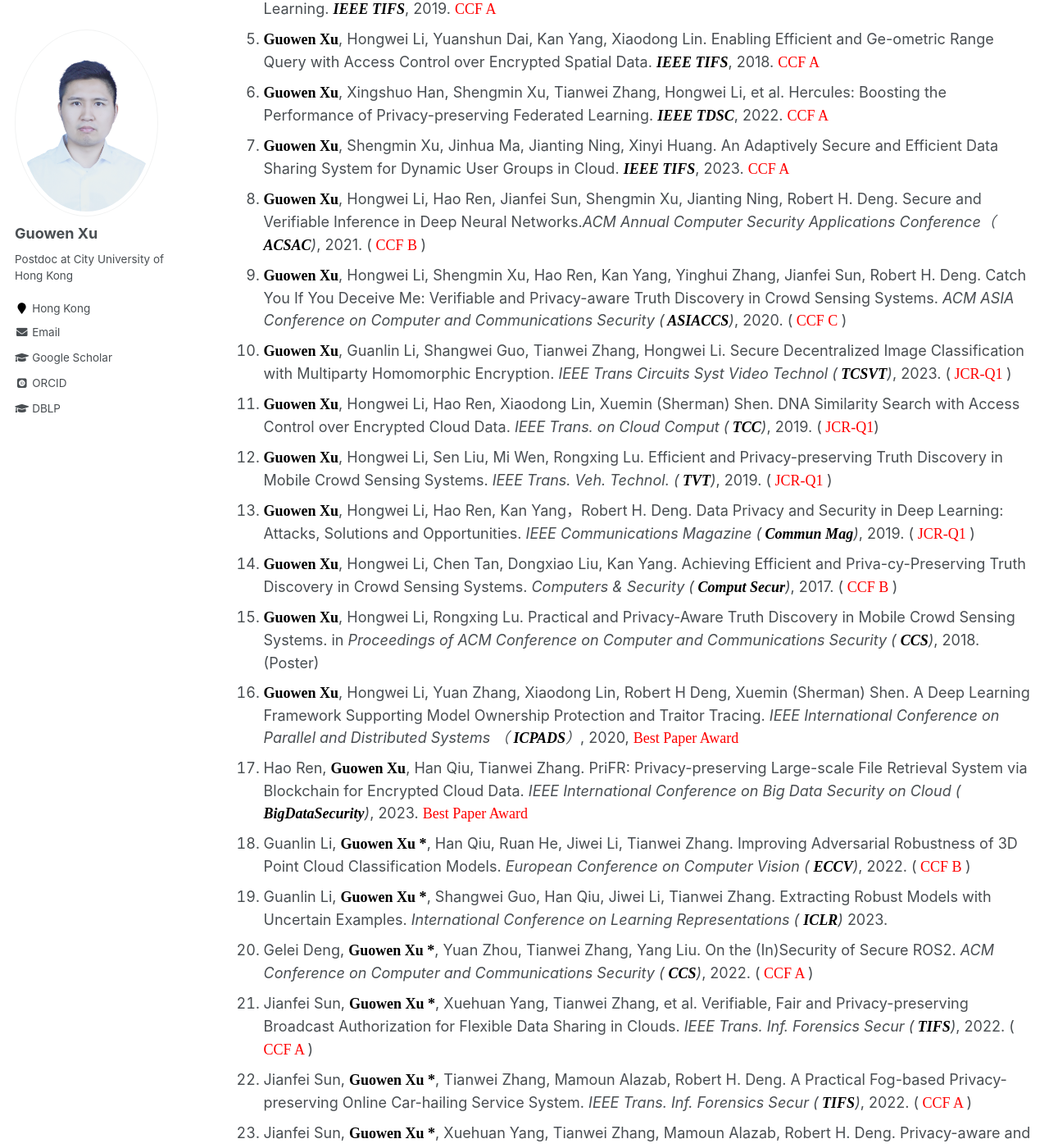
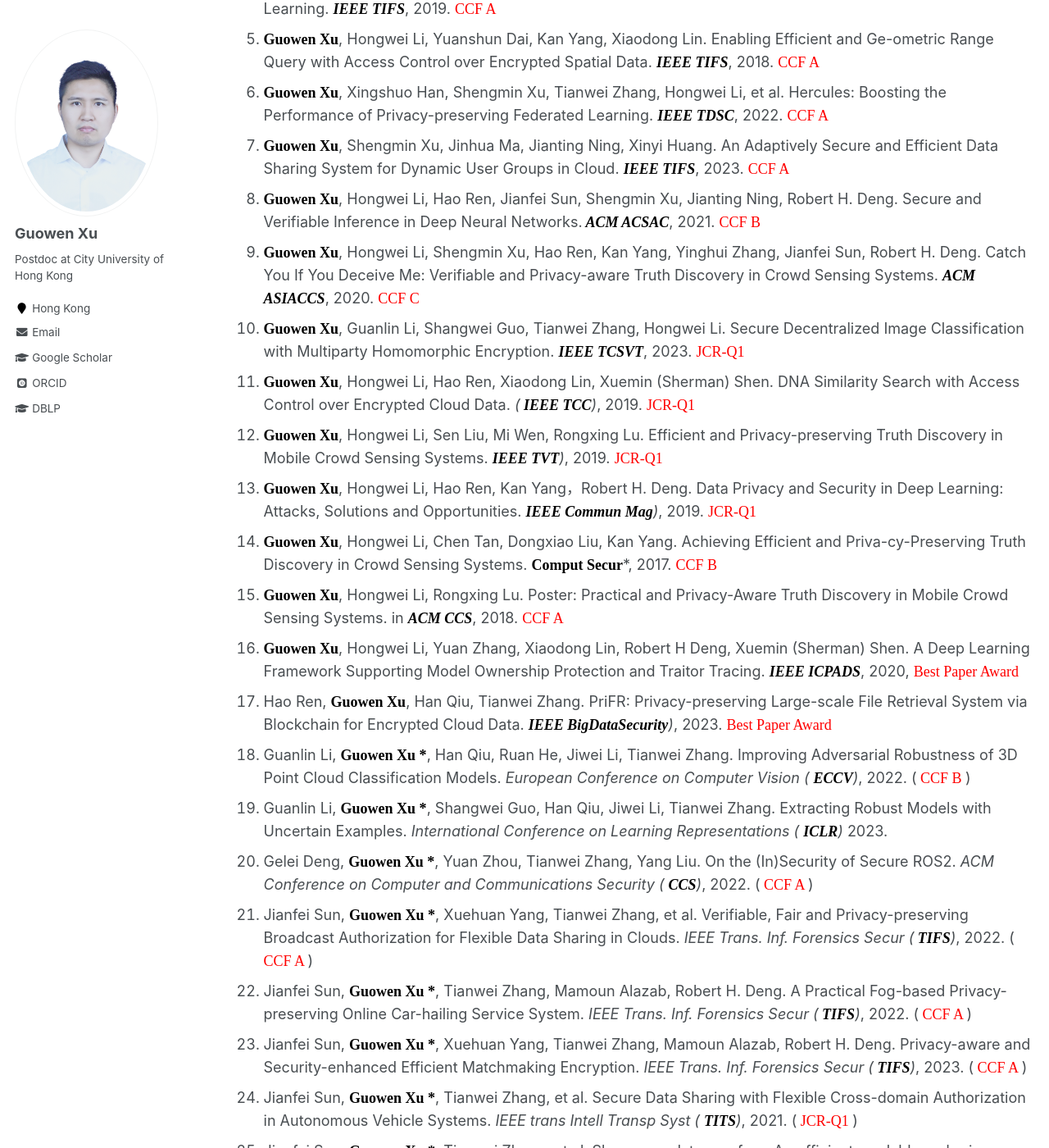
Before and after one commit to Guowen-xu/guowen-xu.github.io, a Jekyll site: the page built from _pages/publications.md, in a window 1280 px wide and 1400 px high, scrolled down 543 px. Shown: the whole window at 82% size. Built offline with Jekyll 4.4.1, drawn with Linux system fonts in a browser that asks for light colours; some web fonts are replaced.

Commit message:
Update publications.md

```diff
--- a/_pages/publications.md
+++ b/_pages/publications.md
@@ -21,16 +21,16 @@ You can find my articles on my [Google Scholar](https://scholar.google.com.hk/ci
 5. **<font face="Times New Roman" color=black size=4> Guowen Xu</font>**, Hongwei Li, Yuanshun Dai, Kan Yang, Xiaodong Lin. Enabling Efficient and Ge-ometric Range Query with Access Control over Encrypted Spatial Data. ***<font face="Times New Roman" color=black size=4> IEEE TIFS</font>***,  2018. <font face="Times New Roman" color=red size=4>  CCF A </font>
 6. **<font face="Times New Roman" color=black size=4> Guowen Xu</font>**, Xingshuo Han, Shengmin Xu, Tianwei Zhang, Hongwei Li, et al. Hercules: Boosting the Performance of Privacy-preserving Federated Learning. ***<font face="Times New Roman" color=black size=4> IEEE TDSC</font>***, 2022. <font face="Times New Roman" color=red size=4>  CCF A </font>
 7. **<font face="Times New Roman" color=black size=4> Guowen Xu</font>**, Shengmin Xu, Jinhua Ma, Jianting Ning, Xinyi Huang. An Adaptively Secure and Efficient Data Sharing System for Dynamic User Groups in Cloud. ***<font face="Times New Roman" color=black size=4> IEEE TIFS</font>***, 2023. <font face="Times New Roman" color=red size=4>  CCF A </font>
-8. **<font face="Times New Roman" color=black size=4> Guowen Xu</font>**, Hongwei Li, Hao Ren, Jianfei Sun, Shengmin Xu, Jianting Ning, Robert H. Deng. Secure and Verifiable Inference in Deep Neural Networks.*ACM Annual Computer Security Applications Conference（**<font face="Times New Roman" color=black size=4> ACSAC</font>**)*, 2021. (<font face="Times New Roman" color=red size=4>  CCF B </font>)
-9. **<font face="Times New Roman" color=black size=4> Guowen Xu</font>**, Hongwei Li, Shengmin Xu, Hao Ren, Kan Yang, Yinghui Zhang, Jianfei Sun, Robert H. Deng. Catch You If You Deceive Me: Verifiable and Privacy-aware Truth Discovery in Crowd Sensing Systems. *ACM ASIA Conference on Computer and Communications Security (**<font face="Times New Roman" color=black size=4> ASIACCS</font>**)*, 2020. (<font face="Times New Roman" color=red size=4>  CCF C </font>)
-10. **<font face="Times New Roman" color=black size=4> Guowen Xu</font>**, Guanlin Li, Shangwei Guo, Tianwei Zhang, Hongwei Li. Secure Decentralized Image Classification with Multiparty Homomorphic Encryption. *IEEE Trans Circuits Syst Video Technol (**<font face="Times New Roman" color=black size=4> TCSVT</font>**)*, 2023. (<font face="Times New Roman" color=red size=4>  JCR-Q1 </font>)
-11. **<font face="Times New Roman" color=black size=4> Guowen Xu</font>**, Hongwei Li, Hao Ren, Xiaodong Lin, Xuemin (Sherman) Shen. DNA Similarity Search with Access Control over Encrypted Cloud Data. *IEEE Trans. on Cloud Comput (**<font face="Times New Roman" color=black size=4> TCC</font>**)*, 2019. (<font face="Times New Roman" color=red size=4>  JCR-Q1</font>)
-12. **<font face="Times New Roman" color=black size=4> Guowen Xu</font>**, Hongwei Li, Sen Liu, Mi Wen, Rongxing Lu. Efficient and Privacy-preserving Truth Discovery in Mobile Crowd Sensing Systems. *IEEE Trans. Veh. Technol. (**<font face="Times New Roman" color=black size=4> TVT</font>**)*, 2019. (<font face="Times New Roman" color=red size=4>  JCR-Q1 </font>)
-13. **<font face="Times New Roman" color=black size=4> Guowen Xu</font>**, Hongwei Li, Hao Ren, Kan Yang，Robert H. Deng. Data Privacy and Security in Deep Learning: Attacks, Solutions and Opportunities. *IEEE Communications Magazine (**<font face="Times New Roman" color=black size=4> Commun Mag</font>**)*, 2019. (<font face="Times New Roman" color=red size=4>  JCR-Q1 </font>)
-14. **<font face="Times New Roman" color=black size=4> Guowen Xu</font>**, Hongwei Li, Chen Tan, Dongxiao Liu, Kan Yang. Achieving Efficient and Priva-cy-Preserving Truth Discovery in Crowd Sensing Systems. *Computers & Security (**<font face="Times New Roman" color=black size=4> Comput Secur</font>**)*, 2017. (<font face="Times New Roman" color=red size=4>  CCF B </font>)
-15. **<font face="Times New Roman" color=black size=4> Guowen Xu</font>**, Hongwei Li, Rongxing Lu. Practical and Privacy-Aware Truth Discovery in Mobile Crowd Sensing Systems. in *Proceedings of ACM  Conference on Computer and Communications Security ( **<font face="Times New Roman" color=black size=4> CCS</font>**)*, 2018. (Poster)
-16. **<font face="Times New Roman" color=black size=4> Guowen Xu</font>**, Hongwei Li, Yuan Zhang, Xiaodong Lin, Robert H Deng, Xuemin (Sherman) Shen. A Deep Learning Framework Supporting Model Ownership Protection and Traitor Tracing. *IEEE International Conference on Parallel and Distributed Systems （ **<font face="Times New Roman" color=black size=4> ICPADS</font>**）*, 2020, <font face="Times New Roman" color=red size=4> Best Paper Award</font>
-17. Hao Ren, **<font face="Times New Roman" color=black size=4> Guowen Xu</font>**, Han Qiu, Tianwei Zhang. PriFR: Privacy-preserving Large-scale File Retrieval System via Blockchain for Encrypted Cloud Data. *IEEE International Conference on Big Data Security on Cloud ( **<font face="Times New Roman" color=black size=4> BigDataSecurity</font>**)*, 2023. <font face="Times New Roman" color=red size=4> Best Paper Award</font>
+8. **<font face="Times New Roman" color=black size=4> Guowen Xu</font>**, Hongwei Li, Hao Ren, Jianfei Sun, Shengmin Xu, Jianting Ning, Robert H. Deng. Secure and Verifiable Inference in Deep Neural Networks.***<font face="Times New Roman" color=black size=4> ACM ACSAC</font>***, 2021. <font face="Times New Roman" color=red size=4>  CCF B </font>
+9. **<font face="Times New Roman" color=black size=4> Guowen Xu</font>**, Hongwei Li, Shengmin Xu, Hao Ren, Kan Yang, Yinghui Zhang, Jianfei Sun, Robert H. Deng. Catch You If You Deceive Me: Verifiable and Privacy-aware Truth Discovery in Crowd Sensing Systems. ***<font face="Times New Roman" color=black size=4> ACM ASIACCS</font>***, 2020. <font face="Times New Roman" color=red size=4>  CCF C </font>
+10. **<font face="Times New Roman" color=black size=4> Guowen Xu</font>**, Guanlin Li, Shangwei Guo, Tianwei Zhang, Hongwei Li. Secure Decentralized Image Classification with Multiparty Homomorphic Encryption. ***<font face="Times New Roman" color=black size=4> IEEE TCSVT</font>***, 2023. <font face="Times New Roman" color=red size=4>  JCR-Q1 </font>
+11. **<font face="Times New Roman" color=black size=4> Guowen Xu</font>**, Hongwei Li, Hao Ren, Xiaodong Lin, Xuemin (Sherman) Shen. DNA Similarity Search with Access Control over Encrypted Cloud Data. *(**<font face="Times New Roman" color=black size=4> IEEE TCC</font>**)*, 2019. <font face="Times New Roman" color=red size=4>  JCR-Q1</font>
+12. **<font face="Times New Roman" color=black size=4> Guowen Xu</font>**, Hongwei Li, Sen Liu, Mi Wen, Rongxing Lu. Efficient and Privacy-preserving Truth Discovery in Mobile Crowd Sensing Systems. ***<font face="Times New Roman" color=black size=4> IEEE TVT</font>**)*, 2019. <font face="Times New Roman" color=red size=4>  JCR-Q1 </font>
+13. **<font face="Times New Roman" color=black size=4> Guowen Xu</font>**, Hongwei Li, Hao Ren, Kan Yang，Robert H. Deng. Data Privacy and Security in Deep Learning: Attacks, Solutions and Opportunities. ***<font face="Times New Roman" color=black size=4> IEEE Commun Mag</font>**)*, 2019. <font face="Times New Roman" color=red size=4>  JCR-Q1 </font>
+14. **<font face="Times New Roman" color=black size=4> Guowen Xu</font>**, Hongwei Li, Chen Tan, Dongxiao Liu, Kan Yang. Achieving Efficient and Priva-cy-Preserving Truth Discovery in Crowd Sensing Systems. **<font face="Times New Roman" color=black size=4> Comput Secur</font>***, 2017. <font face="Times New Roman" color=red size=4>  CCF B </font>
+15. **<font face="Times New Roman" color=black size=4> Guowen Xu</font>**, Hongwei Li, Rongxing Lu. Poster: Practical and Privacy-Aware Truth Discovery in Mobile Crowd Sensing Systems. in ***<font face="Times New Roman" color=black size=4> ACM CCS</font>***, 2018. <font face="Times New Roman" color=red size=4>  CCF A </font>
+16. **<font face="Times New Roman" color=black size=4> Guowen Xu</font>**, Hongwei Li, Yuan Zhang, Xiaodong Lin, Robert H Deng, Xuemin (Sherman) Shen. A Deep Learning Framework Supporting Model Ownership Protection and Traitor Tracing. ***<font face="Times New Roman" color=black size=4> IEEE ICPADS</font>***, 2020, <font face="Times New Roman" color=red size=4> Best Paper Award</font>
+17. Hao Ren, **<font face="Times New Roman" color=black size=4> Guowen Xu</font>**, Han Qiu, Tianwei Zhang. PriFR: Privacy-preserving Large-scale File Retrieval System via Blockchain for Encrypted Cloud Data. ***<font face="Times New Roman" color=black size=4> IEEE BigDataSecurity</font>**)*, 2023. <font face="Times New Roman" color=red size=4> Best Paper Award</font>
 18. Guanlin Li, **<font face="Times New Roman" color=black size=4> Guowen Xu *</font>**, Han Qiu, Ruan He, Jiwei Li,  Tianwei Zhang. Improving Adversarial Robustness of 3D Point Cloud Classification Models.  *European Conference on Computer Vision ( **<font face="Times New Roman" color=black size=4>ECCV</font>**)*, 2022. (<font face="Times New Roman" color=red size=4>  CCF B </font>)
 19. Guanlin Li, **<font face="Times New Roman" color=black size=4> Guowen Xu *</font>**, Shangwei Guo, Han Qiu, Jiwei Li, Tianwei Zhang. Extracting Robust Models with Uncertain Examples. *International Conference on Learning Representations  ( **<font face="Times New Roman" color=black size=4> ICLR</font>**)* 2023.
 20. Gelei Deng, **<font face="Times New Roman" color=black size=4> Guowen Xu *</font>**, Yuan Zhou, Tianwei Zhang, Yang Liu. On the (In)Security of Secure ROS2. *ACM  Conference on Computer and Communications Security ( **<font face="Times New Roman" color=black size=4> CCS</font>**)*, 2022. (<font face="Times New Roman" color=red size=4>  CCF A </font>)
```
